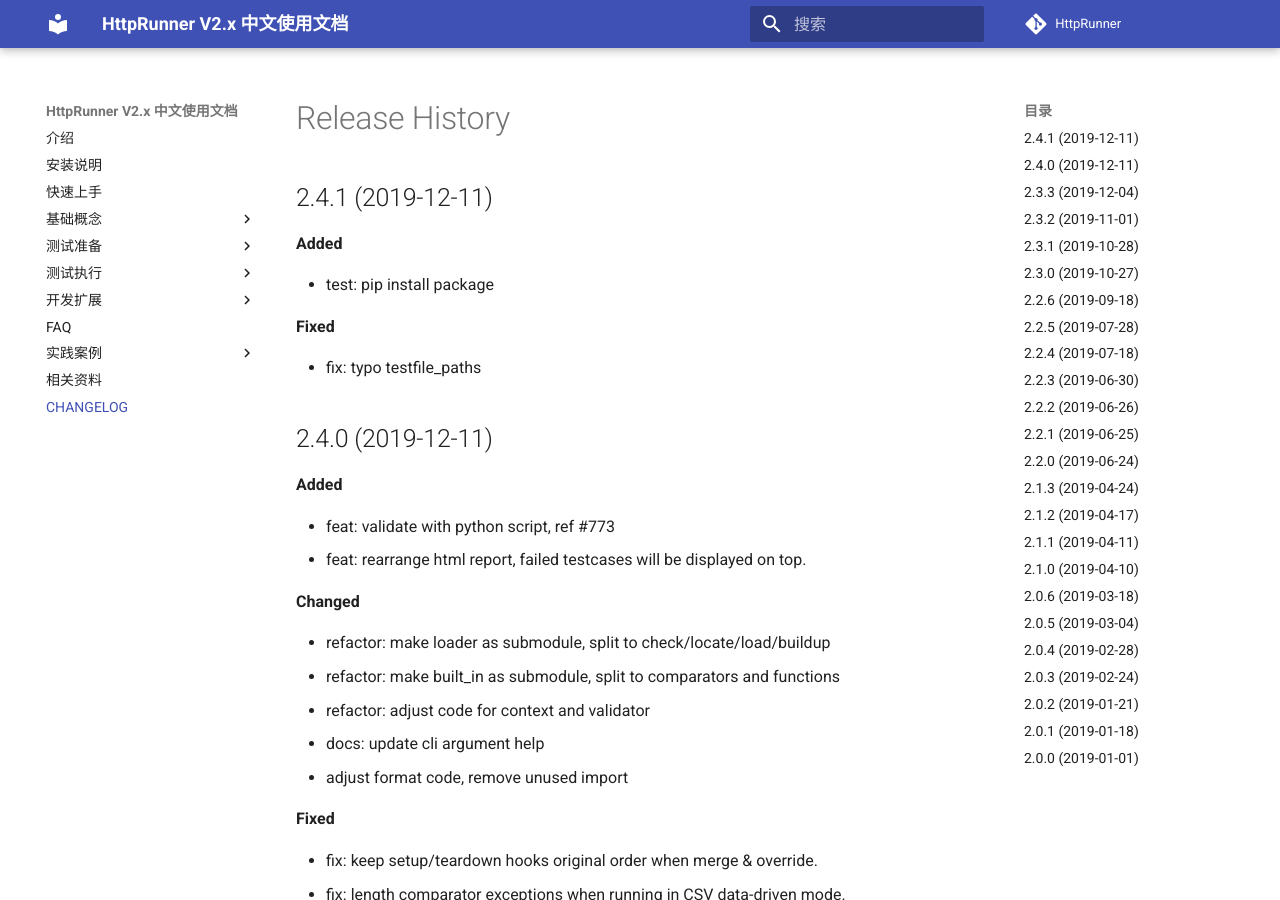
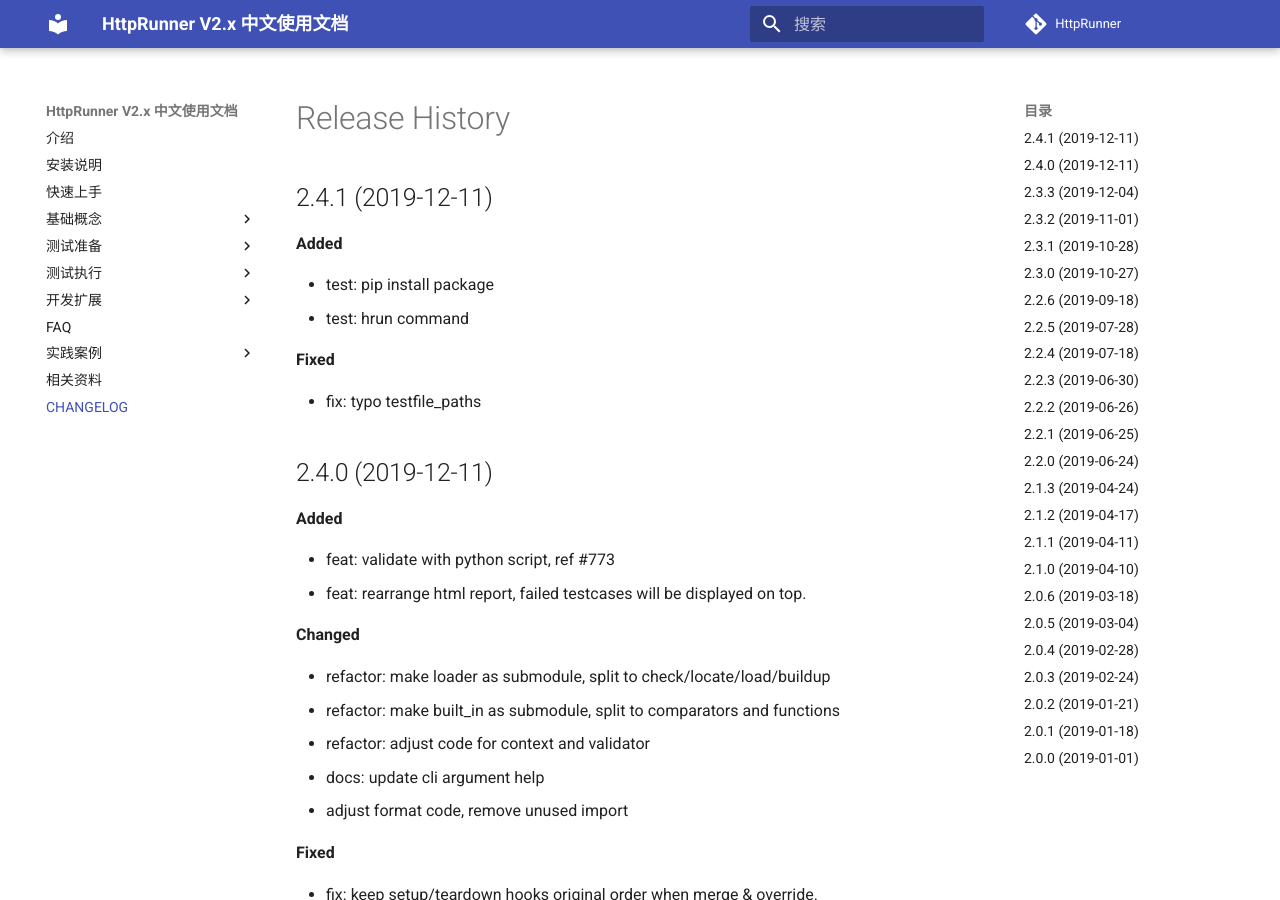
Before and after one commit to TanakitIntR/httprunner4, an MkDocs documentation site: the page built from docs/CHANGELOG.md, in a window 1280 px wide and 900 px high. Built offline with MkDocs 1.6.1 and Material for MkDocs 9.7.7, drawn with Linux system fonts in a browser that asks for light colours; comment, search, counter and statistics services are not loaded.

Commit message:
test: hrun command

```diff
--- a/.travis.yml
+++ b/.travis.yml
@@ -17,6 +17,7 @@ install:
   - ls dist/*.whl | xargs pip install # test installation
 script:
   - hrun -V
+  - cd tests/httpbin && hrun basic.yml && cd -
   - python -m httprunner.cli hrun -V
   - python -m httprunner.cli hrun -h
   - poetry build
--- a/docs/CHANGELOG.md
+++ b/docs/CHANGELOG.md
@@ -5,6 +5,7 @@
 **Added**
 
 - test: pip install package
+- test: hrun command
 
 **Fixed**
 
```
